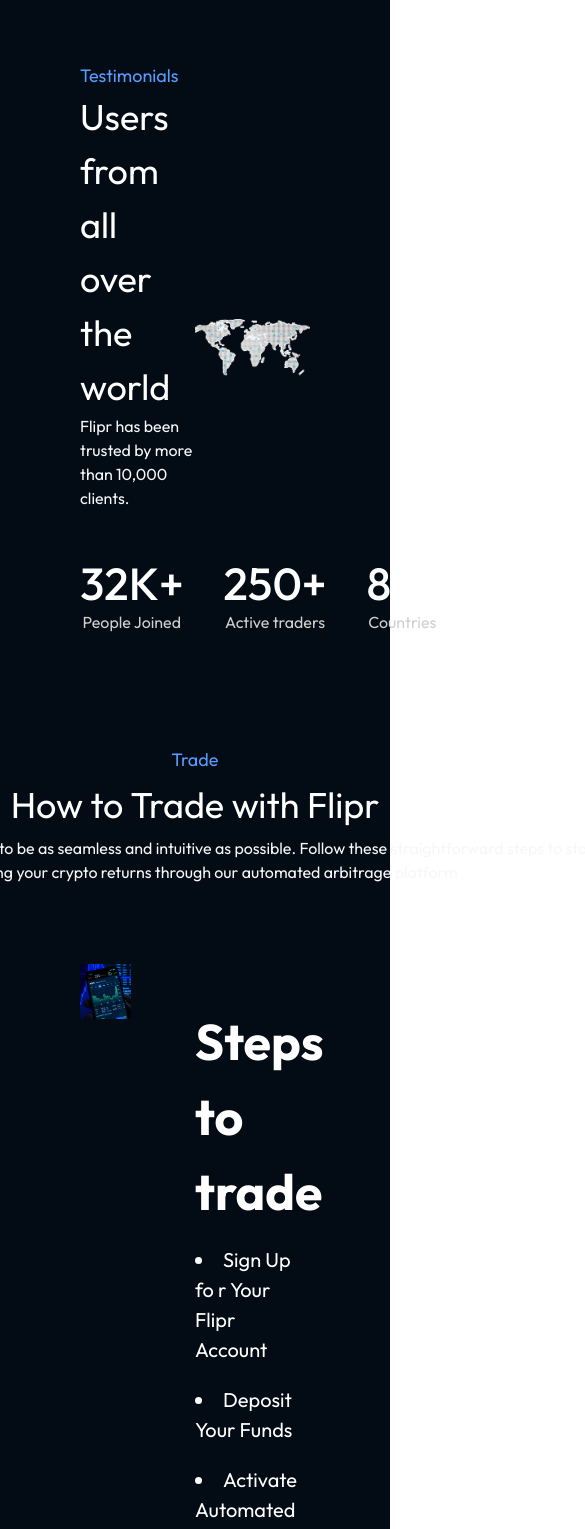
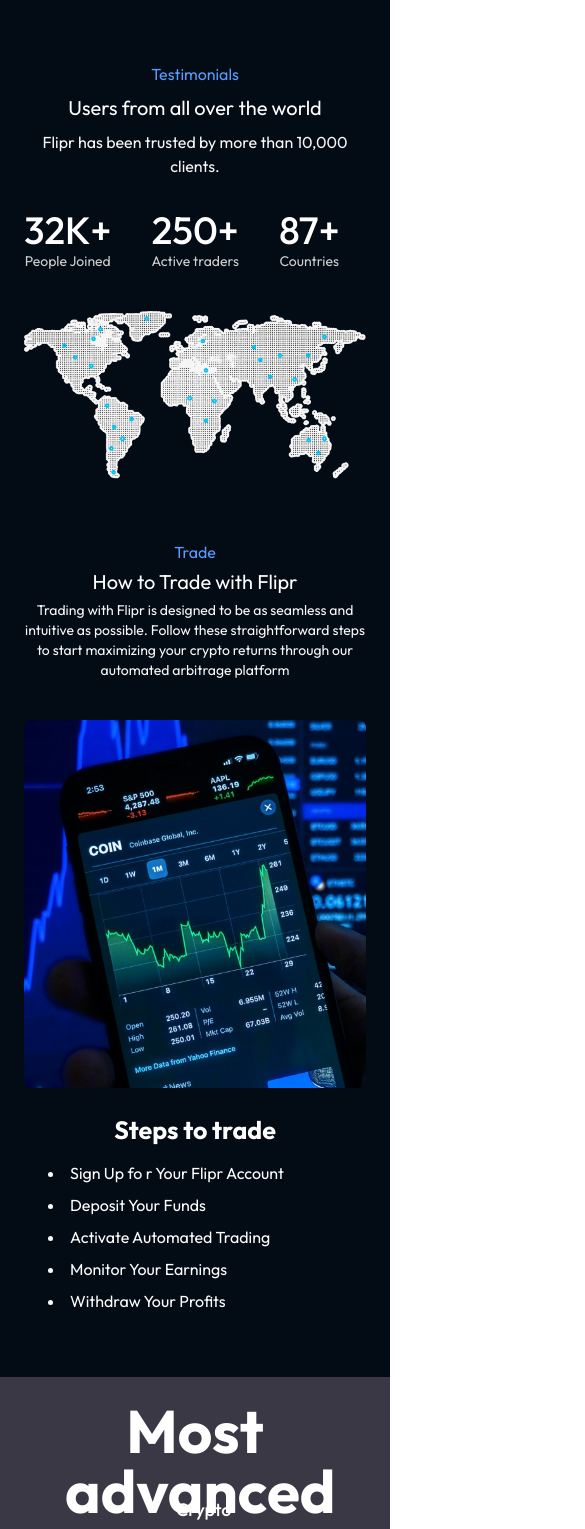
Before and after one commit to olathedev/crypto-landing-page-ui, a Next.js app: page / in a window 390 px wide. Shown: the part 3288-4817 px from the top of the page, 585 px wide, since content can reach past the window. Built offline with nearby package versions, Linux system fonts and the light colour scheme.

Commit message:
responsiveness in trade and testimonial sections

```diff
--- a/app/page.tsx
+++ b/app/page.tsx
@@ -8,6 +8,8 @@
 import WalletIcon from "@/components/common/icons/WalletIcon";
 import CartIcon from "@/components/common/icons/CartIcon";
 import Features from "@/components/landingPage/Features";
+import Testimonial from "@/components/landingPage/Testimonial";
+import HowToTrade from "@/components/landingPage/HowToTrade";
 
 
 const montserat = Montserrat({ subsets: ['latin'] })
@@ -22,62 +24,8 @@
         <AboutUs />
         <WhyChooseUs />
         <Features />
-
-        <div className="flex items-center px-20 mt-16">
-          <div className="w-1/2">
-            <p className="text-primary-100 text-lg ">Testimonials</p>
-            <h2 className="text-[36px] text-white ">Users from all over the world</h2>
-            <p className="text-[#F7F7F7]">Flipr has been trusted by more than 10,000 clients.
-            </p>
-
-            <div className="flex gap-10 mt-10 text-white">
-              <div>
-                <p className="text-[45px] text-white font-medium">32K+</p>
-                <p className="text-center text-[#CFCFCF] -mt-2">People Joined</p>
-              </div>
-              <div>
-                <p className="text-[45px] text-white font-medium">250+</p>
-                <p className="text-center text-[#CFCFCF] -mt-2">Active traders</p>
-              </div>
-
-              <div>
-                <p className="text-[45px] text-white font-medium">87+</p>
-                <p className="text-center text-[#CFCFCF] -mt-2">Countries</p>
-              </div>
-            </div>
-          </div>
-          <div className="w-1/2">
-            <Image src='/world.png' alt="" width={560} height={283} />
-          </div>
-
-        </div>
-
-        <div className="my-28 flex flex-col gap-10">
-          <header className="flex flex-col  items-center text-center gap-1">
-            <p className="text-primary-100 text-lg ">Trade</p>
-            <h2 className="text-[36px] text-white ">How to Trade with Flipr</h2>
-            <p className="text-[#F7F7F7] w-[830px]">Trading with Flipr is designed to be as seamless and intuitive as possible. Follow these straightforward steps to start maximizing your crypto returns through our automated arbitrage platform
-            </p>
-          </header>
-
-          <div className="flex gap-16 px-20 mt-10">
-            <div className="w-1/2">
-              <Image src='/trading.png' alt="" width={500} height={500} />
-
-            </div>
-
-            <div className="w-1/2 text-white  flex flex-col gap-4 py-10">
-              <h2 className={`text-[50px] font-bold`}>Steps to trade</h2>
-              <ol className="flex flex-col gap-5 list-inside list-disc text-[20px]">
-                <li>Sign Up fo r Your Flipr Account</li>
-                <li>Deposit Your Funds</li>
-                <li>Activate Automated Trading</li>
-                <li>Monitor Your Earnings</li>
-                <li>Withdraw Your Profits</li>
-              </ol>
-            </div>
-          </div>
-        </div>
+        <Testimonial />
+        <HowToTrade />
       </div>
 
       <div className="w-full bg-[#505050] h-[491px] ">
--- /dev/null
+++ b/components/landingPage/HowToTrade.tsx
@@ -0,0 +1,38 @@
+import Image from 'next/image'
+import React from 'react'
+
+type Props = {}
+
+function HowToTrade({ }: Props) {
+    return (
+
+        <div className="md:my-28 my-10 flex flex-col gap-10 px-6">
+            <header className="flex flex-col  items-center text-center gap-1">
+                <p className="text-primary-100 md:text-lg ">Trade</p>
+                <h2 className="text-xl md:text-[36px] text-white ">How to Trade with Flipr</h2>
+                <p className="text-[#F7F7F7] text-sm md:w-[830px]">Trading with Flipr is designed to be as seamless and intuitive as possible. Follow these straightforward steps to start maximizing your crypto returns through our automated arbitrage platform
+                </p>
+            </header>
+
+            <div className="flex flex-col md:flex-row md:gap-16 md:px-20 md:mt-10">
+                <div className="md:w-1/2">
+                    <Image src='/trading.png' alt="" width={500} height={500} className='w-full h-full' />
+
+                </div>
+
+                <div className="md:w-1/2 text-white  flex flex-col gap-3 py-6 md:py-10">
+                    <h2 className={`text-[25px] font-bold text-center`}>Steps to trade</h2>
+                    <ol className="flex flex-col gap-2 md:gap-5 list-inside list-disc px-6 md:px-0">
+                        <li>Sign Up fo r Your Flipr Account</li>
+                        <li>Deposit Your Funds</li>
+                        <li>Activate Automated Trading</li>
+                        <li>Monitor Your Earnings</li>
+                        <li>Withdraw Your Profits</li>
+                    </ol>
+                </div>
+            </div>
+        </div>
+    )
+}
+
+export default HowToTrade
--- /dev/null
+++ b/components/landingPage/Testimonial.tsx
@@ -0,0 +1,40 @@
+import Image from 'next/image'
+import React from 'react'
+
+type Props = {}
+
+function Testimonial({ }: Props) {
+    return (
+
+        <div className="w-full flex flex-col md:flex-row items-center md:px-20 mt-16 px-6">
+            <div className="md:w-1/2 text-center md:text-start">
+                <p className="text-primary-100 md:text-lg ">Testimonials</p>
+                <h2 className="text-xl md:text-[36px] text-white my-2">Users from all over the world</h2>
+                <p className="text-[#F7F7F7]">Flipr has been trusted by more than 10,000 clients.
+                </p>
+
+                <div className="flex gap-10 md:mt-10 my-6 text-white">
+                    <div>
+                        <p className="text-[38px] md:text-[45px] text-white font-medium">32K+</p>
+                        <p className="text-center text-[#CFCFCF] -mt-2 text-sm md:text-base">People Joined</p>
+                    </div>
+                    <div>
+                        <p className="text-[38px] md:text-[45px] text-white font-medium">250+</p>
+                        <p className="text-center text-[#CFCFCF] -mt-2 text-sm md:text-base">Active traders</p>
+                    </div>
+
+                    <div>
+                        <p className="text-[38px] md:text-[45px] text-white font-medium">87+</p>
+                        <p className="text-center text-[#CFCFCF] -mt-2 text-sm md:text-base">Countries</p>
+                    </div>
+                </div>
+            </div>
+            <div className="md:w-1/2 my-4">
+                <Image src='/world.png' alt="" width={560} height={283} />
+            </div>
+
+        </div>
+    )
+}
+
+export default Testimonial
```
